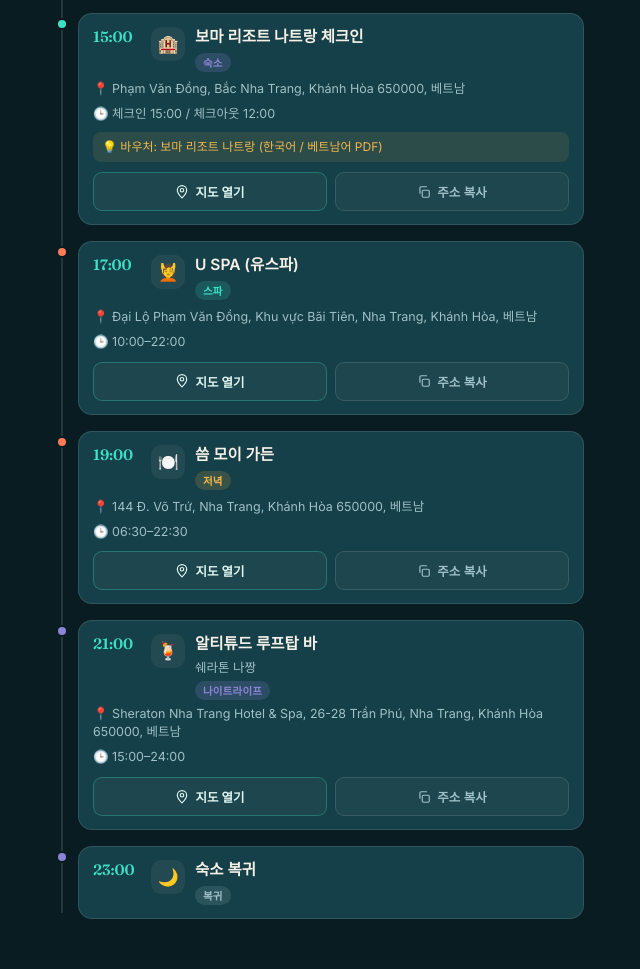
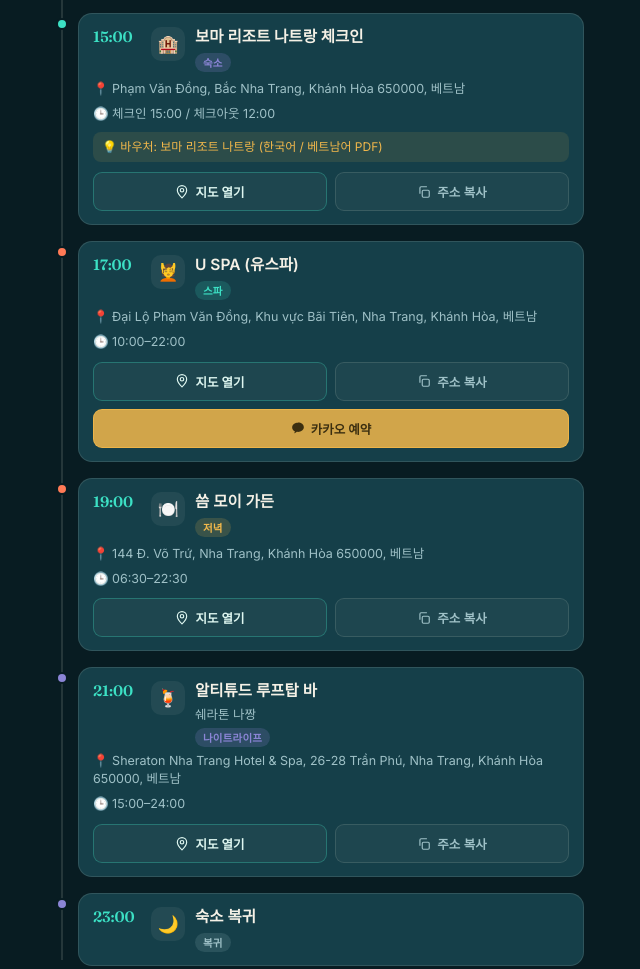
Before and after one commit to aiden-an-ux/dashboard, a plain HTML site: page Nhatrang.html in a window 1280 px wide. Shown: the part 843-1812 px from the top of the page, without its empty margins (320-960 px from the left). Drawn offline with Linux system fonts and the light colour scheme.

Commit message:
Update Nhatrang.html

```diff
--- a/Nhatrang.html
+++ b/Nhatrang.html
@@ -159,6 +159,7 @@
   .btn svg{ width:14px; height:14px; flex:0 0 auto; }
   .btn-map{ color:#DFF7F1; border-color: rgba(60,224,196,0.3); }
   .btn-copy{ color: var(--muted); }
+  .btn-kakao{ color:#3A2E10; background: rgba(242,184,75,0.85); border-color: rgba(242,184,75,0.85); }
 
   .address{ font-size:12.5px; color: var(--muted); }
 
@@ -211,7 +212,7 @@
       {time:'11:30', icon:'🚕', tag:'move', tagLabel:'이동', title:'시내 도착'},
       {time:'12:00', icon:'🍜', tag:'meal', tagLabel:'점심', title:'바 또이', address:'68/4 Đống Đa, Nha Trang, Khánh Hòa 650000, 베트남', hours:'10:00–14:00 · 17:00–21:00'},
       {time:'15:00', icon:'🏨', tag:'stay', tagLabel:'숙소', title:'보마 리조트 나트랑 체크인', address:'Phạm Văn Đồng, Bắc Nha Trang, Khánh Hòa 650000, 베트남', hours:'체크인 15:00 / 체크아웃 12:00', note:'바우처: 보마 리조트 나트랑 (한국어 / 베트남어 PDF)'},
-      {time:'17:00', icon:'💆', tag:'spa', tagLabel:'스파', title:'U SPA (유스파)', address:'Đại Lộ Phạm Văn Đồng, Khu vực Bãi Tiên, Nha Trang, Khánh Hòa, 베트남', hours:'10:00–22:00'},
+      {time:'17:00', icon:'💆', tag:'spa', tagLabel:'스파', title:'U SPA (유스파)', address:'Đại Lộ Phạm Văn Đồng, Khu vực Bãi Tiên, Nha Trang, Khánh Hòa, 베트남', hours:'10:00–22:00', kakao:'https://pf.kakao.com/_sEUZX'},
       {time:'19:00', icon:'🍽️', tag:'meal', tagLabel:'저녁', title:'씀 모이 가든', address:'144 Đ. Võ Trứ, Nha Trang, Khánh Hòa 650000, 베트남', hours:'06:30–22:30'},
       {time:'21:00', icon:'🍹', tag:'night', tagLabel:'나이트라이프', title:'알티튜드 루프탑 바', subtitle:'쉐라톤 나짱', address:'Sheraton Nha Trang Hotel & Spa, 26-28 Trần Phú, Nha Trang, Khánh Hòa 650000, 베트남', hours:'15:00–24:00'},
       {time:'23:00', icon:'🌙', tag:'move', tagLabel:'복귀', title:'숙소 복귀'}
@@ -222,7 +223,7 @@
     items:[
       {time:'06:00', icon:'🍳', tag:'meal', tagLabel:'조식', title:'조식'},
       {time:'12:00', icon:'🍜', tag:'meal', tagLabel:'점심', title:'바 또이', address:'68/4 Đống Đa, Nha Trang, Khánh Hòa 650000, 베트남', hours:'10:00–14:00 · 17:00–21:00'},
-      {time:'15:00', icon:'💆', tag:'spa', tagLabel:'스파', title:'아만 헤리티지 스파', address:'83 Tô Hiến Thành, Nha Trang, Khánh Hòa 65000, 베트남', hours:'10:00–22:00'},
+      {time:'15:00', icon:'💆', tag:'spa', tagLabel:'스파', title:'아만 헤리티지 스파', address:'83 Tô Hiến Thành, Nha Trang, Khánh Hòa 65000, 베트남', hours:'10:00–22:00', kakao:'https://pf.kakao.com/_RxcPgT'},
       {time:'18:00', icon:'🍲', tag:'meal', tagLabel:'저녁', title:'분 까 하이 까', subtitle:'오징어 어묵 쌀국수', address:'156 Nguyễn Thị Minh Khai, Nha Trang, Khánh Hòa 650000, 베트남', hours:'06:00–21:30'},
       {time:'19:00', icon:'🛍️', tag:'activity', tagLabel:'액티비티', title:'야시장', address:'Trần Phú, Nha Trang, Khánh Hòa 650000, 베트남', hours:'17:00–23:00'},
       {time:'21:00', icon:'🍹', tag:'night', tagLabel:'나이트라이프', title:'Sailing Club', address:'72-74 Trần Phú, Nha Trang, Khánh Hòa 570000, 베트남', hours:'07:00–02:00'},
@@ -238,7 +239,7 @@
       {time:'13:00', icon:'🍜', tag:'meal', tagLabel:'점심', title:'바 또이', address:'68/4 Đống Đa, Nha Trang, Khánh Hòa 650000, 베트남', hours:'10:00–14:00 · 17:00–21:00'},
       {time:'15:00', icon:'🏨', tag:'stay', tagLabel:'숙소', title:'하바나 나트랑 호텔 체크인', address:'38 Trần Phú, Nha Trang, Khánh Hòa 650000, 베트남', hours:'체크인 15:00 / 체크아웃 12:00', note:'바우처: 하바나 나트랑 호텔 (한국어 / 베트남어 PDF)'},
       {time:'15:30', icon:'🚤', tag:'activity', tagLabel:'액티비티', title:'패러세일링 + 제트스키'},
-      {time:'18:00', icon:'💆', tag:'spa', tagLabel:'스파', title:'Onsi Spa', address:'08 Nguyễn Thiện Thuật, Nha Trang, Khánh Hòa 650000, 베트남', hours:'09:00–22:00'},
+      {time:'18:00', icon:'💆', tag:'spa', tagLabel:'스파', title:'Onsi Spa', address:'08 Nguyễn Thiện Thuật, Nha Trang, Khánh Hòa 650000, 베트남', hours:'09:00–22:00', kakao:'https://pf.kakao.com/_cnBvb'},
       {time:'21:00', icon:'🏖️', tag:'activity', tagLabel:'액티비티', title:'해피비치', subtitle:'호텔에서 바로 연결', address:'38 Trần Phú, Nha Trang, Khánh Hòa 650000, 베트남', hours:'08:00–23:30'},
       {time:'23:00', icon:'🌙', tag:'move', tagLabel:'복귀', title:'숙소 복귀'}
     ]
@@ -251,7 +252,7 @@
       {time:'11:30', icon:'🧳', tag:'move', tagLabel:'체크아웃', title:'체크아웃 및 짐 보관 요청'},
       {time:'12:00', icon:'🥖', tag:'meal', tagLabel:'간식', title:'반미 판', subtitle:'저녁 전 간단하게', address:'164 Bạch Đằng, Nha Trang, Khánh Hòa 650000, 베트남', hours:'07:00–21:30'},
       {time:'16:00', icon:'🦐', tag:'meal', tagLabel:'저녁', title:'라라 씨푸드', address:'109B Đ. Hồng Bàng, Nha Trang, Khánh Hòa 650000, 베트남', hours:'10:00–23:00'},
-      {time:'18:00', icon:'💆', tag:'spa', tagLabel:'스파', title:'웰 스파', address:'63 Tô Hiến Thành, Nha Trang, Khánh Hòa 650000, 베트남', hours:'10:00–22:00', note:'예약 시 공항 드랍 요청 필수!'},
+      {time:'18:00', icon:'💆', tag:'spa', tagLabel:'스파', title:'웰 스파', address:'63 Tô Hiến Thành, Nha Trang, Khánh Hòa 650000, 베트남', hours:'10:00–22:00', note:'예약 시 공항 드랍 요청 필수!', kakao:'https://pf.kakao.com/_zvPgT'},
       {time:'20:00', icon:'🛬', tag:'move', tagLabel:'공항', title:'캄란(나트랑) 공항 도착'},
       {time:'22:55', icon:'✈️', flight:true, tag:'flight', tagLabel:'항공편', title:'비엣젯항공 VJ0834', flightFrom:'캄란 나트랑 (CXR)', flightTo:'인천 (ICN)', flightSub:'출발 22:55 → 익일 05:35 도착'}
     ]
@@ -304,17 +305,23 @@
     const meta = item.hours ? `<div class="meta"><div class="hours">🕒 ${escapeHtml(item.hours)}</div></div>` : '';
     const addr = item.address ? `<div class="address" style="margin-top:6px;">📍 ${escapeHtml(item.address)}</div>` : '';
     const note = item.note ? `<div class="note">💡 ${escapeHtml(item.note)}</div>` : '';
-    const actions = item.address ? `
+    const kakaoBtn = item.kakao ? `
+        <a class="btn btn-kakao" href="${item.kakao}" target="_blank" rel="noopener">
+          <svg viewBox="0 0 24 24" fill="currentColor"><path d="M12 3C6.48 3 2 6.58 2 11c0 2.8 1.83 5.26 4.6 6.68-.2.75-.73 2.7-.84 3.13-.13.53.2.53.42.38.17-.12 2.7-1.83 3.8-2.58.65.09 1.32.14 2.02.14 5.52 0 10-3.58 10-8s-4.48-8-10-8Z"/></svg>
+          카카오 예약
+        </a>` : '';
+    const actions = (item.address || item.kakao) ? `
       <div class="actions">
-        <a class="btn btn-map" href="${mapUrl(item.address)}" target="_blank" rel="noopener">
+        ${item.address ? `<a class="btn btn-map" href="${mapUrl(item.address)}" target="_blank" rel="noopener">
           <svg viewBox="0 0 24 24" fill="none" stroke="currentColor" stroke-width="2"><path d="M12 22s8-7.5 8-13a8 8 0 1 0-16 0c0 5.5 8 13 8 13Z"/><circle cx="12" cy="9" r="3"/></svg>
           지도 열기
-        </a>
-        <button class="btn btn-copy" onclick="copyAddress(this, '${item.address.replace(/'/g,"\\'")}')">
+        </a>` : ''}
+        ${item.address ? `<button class="btn btn-copy" onclick="copyAddress(this, '${item.address.replace(/'/g,"\\'")}')">
           <svg viewBox="0 0 24 24" fill="none" stroke="currentColor" stroke-width="2"><rect x="9" y="9" width="12" height="12" rx="2"/><path d="M5 15V5a2 2 0 0 1 2-2h10"/></svg>
           주소 복사
-        </button>
-      </div>` : '';
+        </button>` : ''}
+      </div>
+      ${kakaoBtn ? `<div class="actions" style="margin-top:8px;">${kakaoBtn}</div>` : ''}` : '';
     const subtitle = item.subtitle ? `<div style="font-size:12.5px;color:var(--muted);margin-top:2px;">${escapeHtml(item.subtitle)}</div>` : '';
     inner = `
       <div class="row-top">
```
